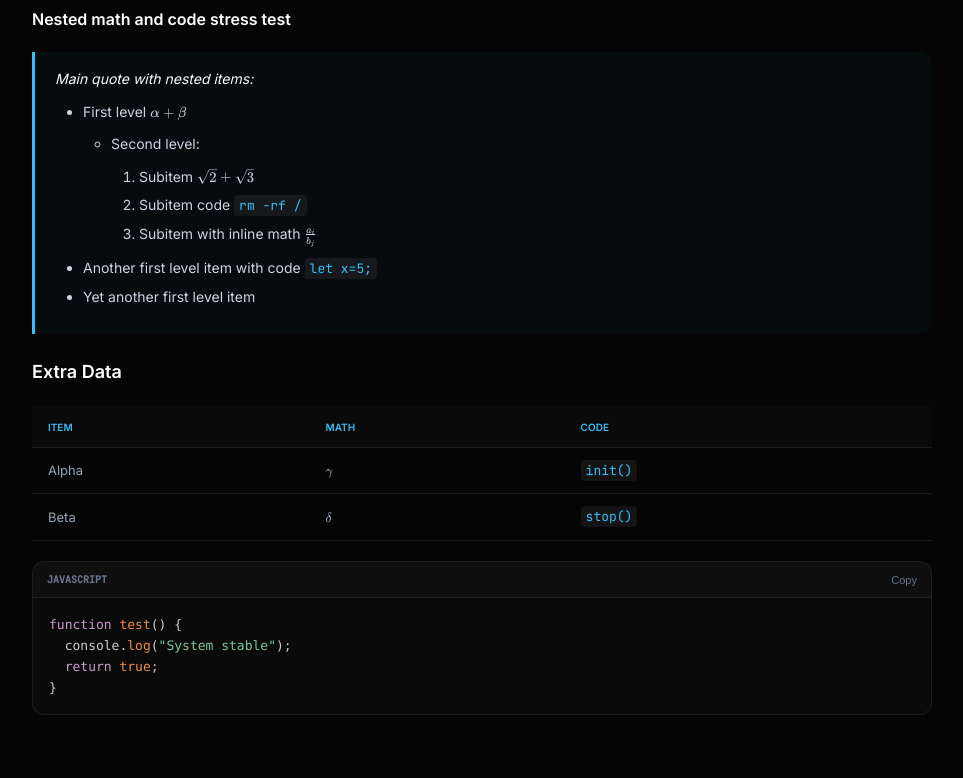
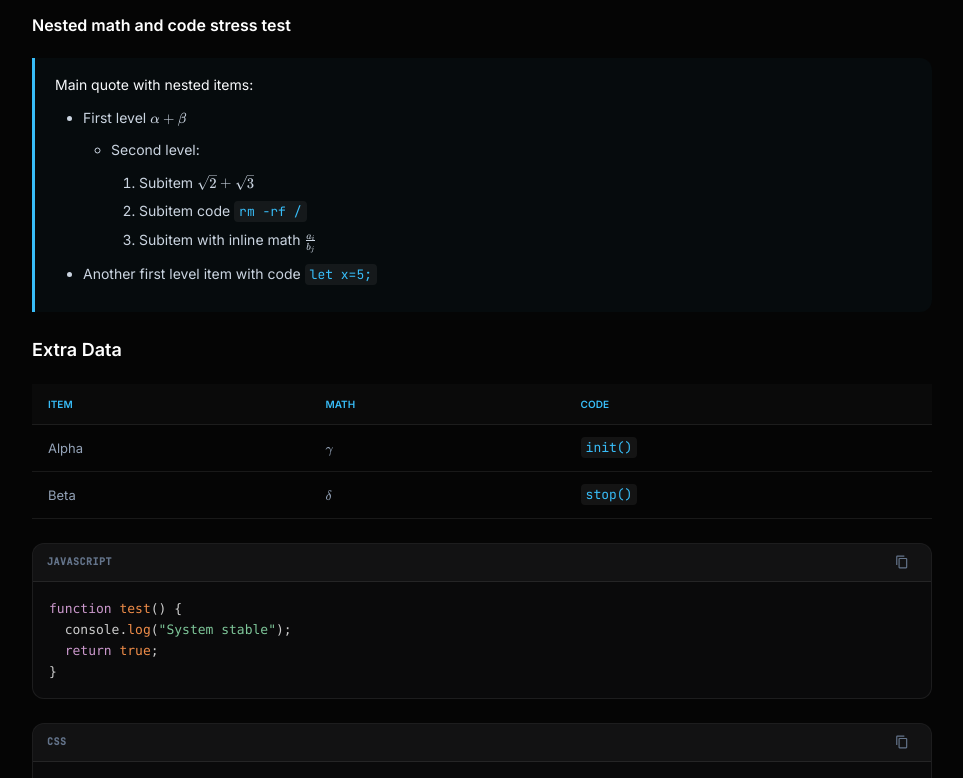
Before and after one commit to HyperRushNet/hrn-ai, a plain HTML site: page test.html in a window 1280 px wide. Shown: the part 178-956 px from the top of the page, without its empty margins (158-1121 px from the left). Drawn offline with nearby package versions, Linux system fonts and the light colour scheme.

Commit message:
Update test.html

```diff
--- a/test.html
+++ b/test.html
@@ -17,13 +17,14 @@
   --text: #f8fafc;
   --muted: #64748b;
   --accent: #38bdf8;
+  --success: #10b981;
   --radius: 12px;
   --fs-base: 14px;
   --fs-code: 13px;
   --fs-h1: 22px;
   --fs-h2: 18px;
   --fs-h3: 16px;
-  --header-h: 36px;
+  --header-h: 38px;
   --lh: 1.6;
 }
 
@@ -42,18 +43,18 @@ h1 { font-size: var(--fs-h1); }
 h2 { font-size: var(--fs-h2); }
 h3 { font-size: var(--fs-h3); }
 
-/* --- LIJST FIX --- */
+/* Lijsten */
 ul, ol { padding-left: 28px; margin: 10px 0; }
 li { margin-bottom: 6px; color: #cbd5e1; }
-li > p { margin: 0; display: inline; }
 
-/* Takenlijst (Tasklist) specifieke styling */
+/* Takenlijst */
 .task-list { list-style: none; padding-left: 0; }
-.task-list li { display: flex; align-items: flex-start; gap: 12px; }
+.task-list li { display: flex; align-items: flex-start; gap: 12px; margin-bottom: 12px; }
 .task-check {
   flex-shrink: 0; width: 18px; height: 18px; margin-top: 3px;
   border: 1.5px solid var(--border); border-radius: 5px;
   background: var(--surface); cursor: pointer; position: relative;
+  transition: all 0.2s ease;
 }
 .is-checked .task-check { background: rgba(56,189,248,0.1); border-color: var(--accent); }
 .is-checked .task-check::after {
@@ -70,19 +71,34 @@ blockquote {
   padding: 16px 20px; margin: 20px 0;
   border-radius: 0 var(--radius) var(--radius) 0;
 }
-blockquote p { font-style: italic; }
 
 /* Code & Math */
 .katex { font-size: 1.05em !important; }
 code { font-family: 'JetBrains Mono', monospace; font-size: var(--fs-code) !important; }
 :not(pre) > code { background: rgba(255,255,255,0.06); padding: 2px 5px; border-radius: 4px; color: var(--accent); }
 
-.code-block { border: 1px solid var(--border); border-radius: var(--radius); background: var(--surface); margin: 20px 0; overflow: hidden; }
-.code-header { display: flex; justify-content: space-between; align-items: center; height: var(--header-h); padding: 0 14px; background: rgba(255,255,255,0.02); border-bottom: 1px solid var(--border); }
-.code-lang { font-size: 10px; color: var(--muted); font-family: 'JetBrains Mono'; font-weight: 700; text-transform: uppercase; }
-.copy-btn { background: transparent; border: none; color: var(--muted); cursor: pointer; font-size: 11px; }
+/* Code Block met verbeterde header */
+.code-block { border: 1px solid var(--border); border-radius: var(--radius); background: var(--surface); margin: 24px 0; overflow: hidden; }
+.code-header {
+  display: flex; justify-content: space-between; align-items: center;
+  height: var(--header-h); padding: 0 14px;
+  background: rgba(255,255,255,0.03); border-bottom: 1px solid var(--border);
+}
+.code-lang { font-size: 10px; color: var(--muted); font-family: 'JetBrains Mono'; font-weight: 700; text-transform: uppercase; letter-spacing: 0.5px; }
+
+/* Copy Button Styling */
+.copy-btn {
+  background: transparent; border: none; color: var(--muted);
+  cursor: pointer; display: flex; align-items: center; gap: 6px;
+  padding: 4px 8px; border-radius: 4px; transition: all 0.2s;
+}
+.copy-btn:hover { background: rgba(255,255,255,0.05); color: #fff; }
+.copy-btn svg { width: 14px; height: 14px; fill: currentColor; }
+.copy-btn.copied { color: var(--success); }
+
 pre { padding: 16px !important; margin: 0 !important; background: transparent !important; overflow-x: auto; }
 
+/* Table */
 .table-wrapper { overflow-x: auto; border: 1px solid var(--border); border-radius: var(--radius); margin: 24px 0; }
 table { width: 100%; border-collapse: collapse; font-size: var(--fs-code); }
 th { background: rgba(255,255,255,0.02); color: var(--accent); padding: 12px 16px; text-align: left; border-bottom: 1px solid var(--border); font-size: 10px; text-transform: uppercase; }
@@ -102,24 +118,43 @@ td { padding: 12px 16px; border-bottom: 1px solid var(--border); color: #94a3b8;
 </div>
 
 <script>
+// Iconen templates
+const iconCopy = `<svg viewBox="0 0 24 24"><path d="M19 21H8V7h11m0-2H8a2 2 0 00-2 2v14a2 2 0 002 2h11a2 2 0 002-2V7a2 2 0 00-2-2m-3-4H4a2 2 0 00-2 2v14h2V3h12V1z"/></svg>`;
+const iconCheck = `<svg viewBox="0 0 24 24"><path d="M21 7L9 19l-5.5-5.5 1.41-1.41L9 16.17 19.59 5.59 21 7z"/></svg>`;
+
+function copyToClipboard(button, text) {
+    navigator.clipboard.writeText(text).then(() => {
+        button.innerHTML = iconCheck;
+        button.classList.add('copied');
+        setTimeout(() => {
+            button.innerHTML = iconCopy;
+            button.classList.remove('copied');
+        }, 2000);
+    });
+}
+
 document.addEventListener('DOMContentLoaded', function(){
   const contentEl = document.getElementById('content');
   const mdDiv = document.createElement('div');
   mdDiv.className = 'md-body';
 
-  // --- 1. Task List ---
+  // 1. Task List
   const taskUl = document.createElement('ul');
   taskUl.className = 'task-list';
-  [14, 15].forEach(i => {
+  const tasks = [
+    { id: 14, checked: false, text: "Inline math $x^{14}+y^{14}=z^{14}$ and code <code>console.log(14)</code>" },
+    { id: 15, checked: true, text: "Inline math $x^{15}+y^{15}=z^{15}$ and code <code>console.log(15)</code>" }
+  ];
+
+  tasks.forEach(t => {
     const li = document.createElement('li');
-    if(i === 15) li.className = 'is-checked';
-    li.innerHTML = `<div class="task-check"></div><div class="li-content">Task ${i}: Inline math $x^${i}+y^${i}=z^${i}$ and code <code>console.log(${i})</code></div>`;
+    if(t.checked) li.className = 'is-checked';
+    li.innerHTML = `<div class="task-check"></div><div class="li-content">${t.text}</div>`;
     taskUl.appendChild(li);
   });
   mdDiv.appendChild(taskUl);
 
-  // --- 2. Omega Stress Test Markdown (Correcte nesting!) ---
-  // Belangrijk: Gebruik template literals en let op de spaties voor de 'Subitem' lijst.
+  // 2. Omega Stress Test Markdown
   const omegaMD = `
 # 🛡️ Omega Stress Test V5.3 Extreme Fixed
 
@@ -132,26 +167,49 @@ document.addEventListener('DOMContentLoaded', function(){
 >     2. Subitem code \`rm -rf /\`
 >     3. Subitem with inline math $\\frac{a_i}{b_j}$
 > * Another first level item with code \`let x=5;\`
-> * Yet another first level item
 `;
-
   mdDiv.innerHTML += marked.parse(omegaMD);
 
-  // --- 3. Extra Content ---
+  // 3. Extra Content (Table)
   let extraMD = "## Extra Data\n| Item | Math | Code |\n| :--- | :--- | :--- |\n| Alpha | $\\gamma$ | `init()` |\n| Beta | $\\delta$ | `stop()` |";
   mdDiv.innerHTML += marked.parse(extraMD);
 
   contentEl.appendChild(mdDiv);
 
-  // --- 4. Code Blocks ---
-  const codeBox = document.createElement('div');
-  codeBox.className = 'code-block';
-  codeBox.innerHTML = `
-    <div class="code-header"><span class="code-lang">javascript</span><button class="copy-btn">Copy</button></div>
-    <pre><code class="language-javascript">function test() {\n  console.log("System stable");\n  return true;\n}</code></pre>`;
-  mdDiv.appendChild(codeBox);
+  // 4. Code Blocks met werkende Copy Button
+  function createCodeBlock(lang, code) {
+    const container = document.createElement('div');
+    container.className = 'code-block';
 
-  // --- RENDERING ---
+    const header = document.createElement('div');
+    header.className = 'code-header';
+    header.innerHTML = `<span class="code-lang">${lang}</span>`;
+
+    const btn = document.createElement('button');
+    btn.className = 'copy-btn';
+    btn.innerHTML = iconCopy;
+    btn.onclick = () => copyToClipboard(btn, code);
+
+    header.appendChild(btn);
+
+    const pre = document.createElement('pre');
+    const codeTag = document.createElement('code');
+    codeTag.className = `language-${lang}`;
+    codeTag.textContent = code;
+
+    pre.appendChild(codeTag);
+    container.appendChild(header);
+    container.appendChild(pre);
+    return container;
+  }
+
+  const jsCode = `function test() {\n  console.log("System stable");\n  return true;\n}`;
+  mdDiv.appendChild(createCodeBlock('javascript', jsCode));
+
+  const cssCode = `:root {\n  --accent: #38bdf8;\n  --bg: #050505;\n}`;
+  mdDiv.appendChild(createCodeBlock('css', cssCode));
+
+  // RENDERING & HIGHLIGHTING
   renderMathInElement(contentEl, {
     delimiters: [
       {left: '$$', right: '$$', display: true},
```
